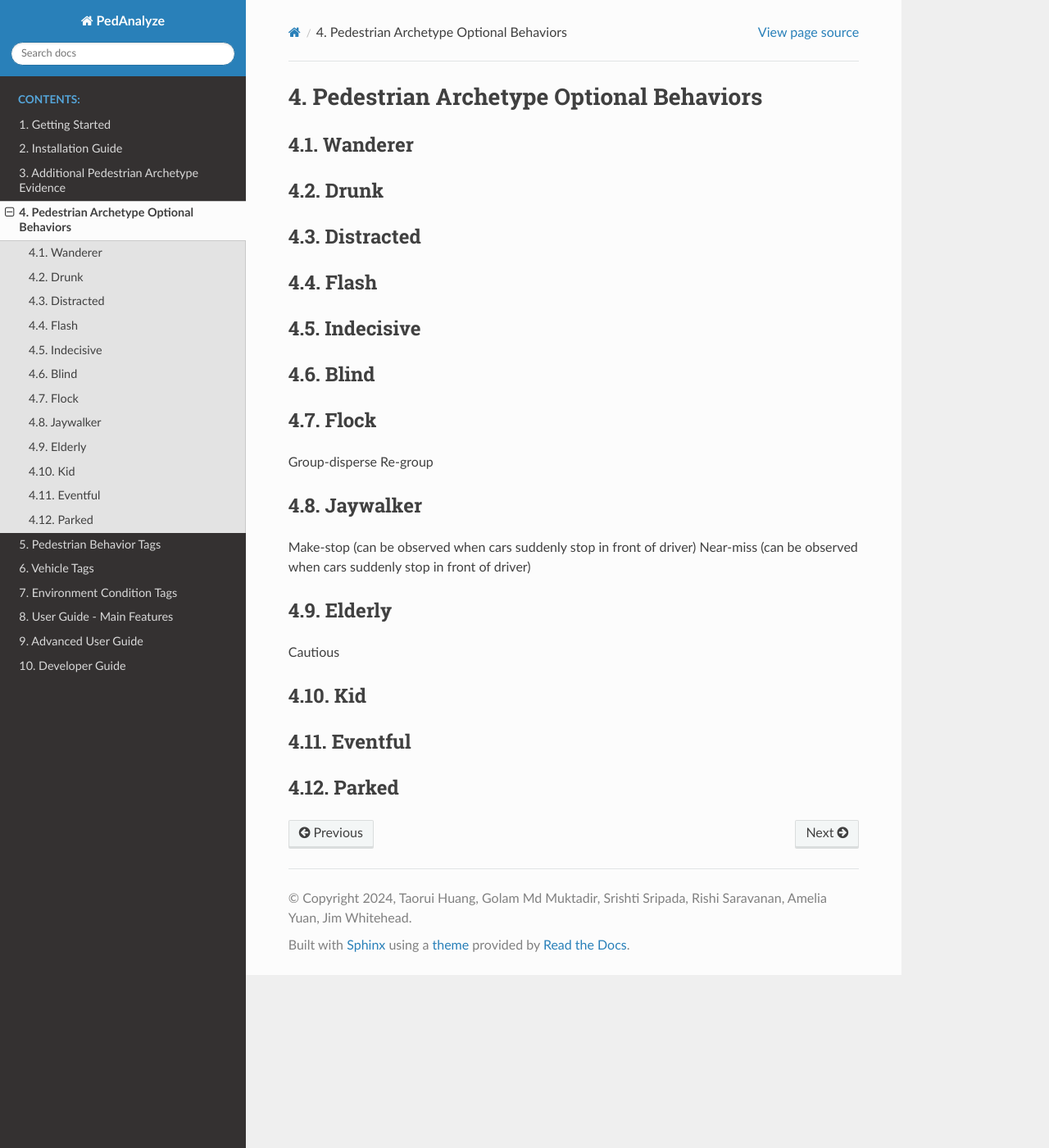
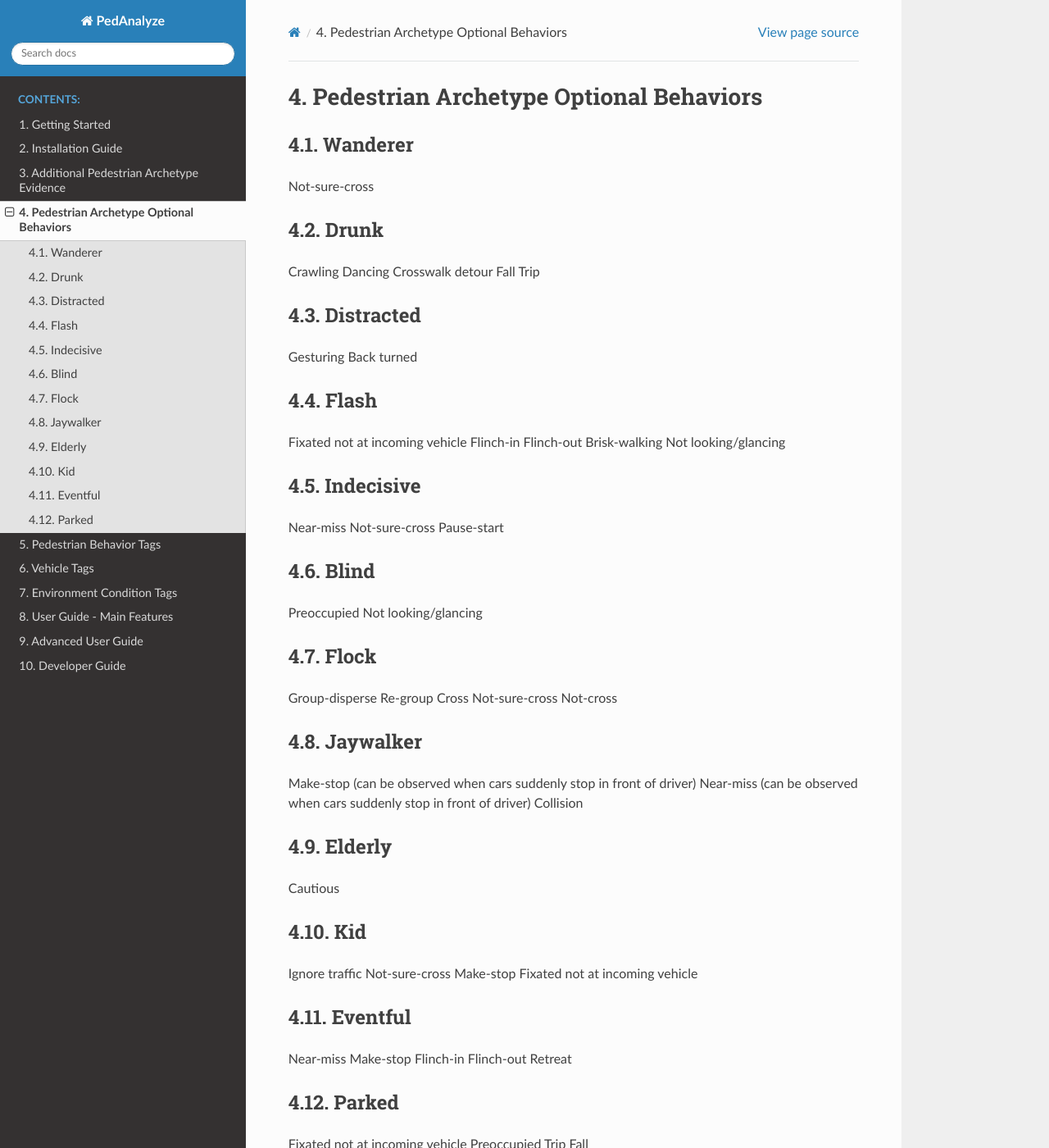
Before and after one commit to AugmentedDesignLab/ped-behavior-annotator, a Sphinx documentation site: the page built from docs/source/pedestrian-archetype-optional-behaviors.md, in a window 1280 px wide and 1400 px high. Shown: the whole window at 82% size. Built offline with Sphinx 7.4.7 and the Read the Docs theme 3.1.0, drawn with Linux system fonts in a browser that asks for light colours.

Commit message:
Added optional archetype behaviors and new pedestrian behavior tags

```diff
--- a/docs/source/pedestrian-archetype-optional-behaviors.md
+++ b/docs/source/pedestrian-archetype-optional-behaviors.md
@@ -1,36 +1,65 @@
 # Pedestrian Archetype Optional Behaviors
 
 ## Wanderer
-
+Not-sure-cross
 
 ## Drunk
-
+Crawling
+Dancing
+Crosswalk detour
+Fall
+Trip
 
 ## Distracted
-
+Gesturing
+Back turned
 
 ## Flash
-
+Fixated not at incoming vehicle
+Flinch-in
+Flinch-out
+Brisk-walking
+Not looking/glancing
 
 ## Indecisive
-
+Near-miss
+Not-sure-cross
+Pause-start
 
 ## Blind
-
+Preoccupied
+Not looking/glancing
 
 ## Flock
 Group-disperse
 Re-group
+Cross
+Not-sure-cross
+Not-cross
 
 ## Jaywalker
 Make-stop (can be observed when cars suddenly stop in front of driver)
 Near-miss (can be observed when cars suddenly stop in front of driver)
+Collision
 
 ## Elderly
 Cautious
 
 ## Kid
+Ignore traffic
+Not-sure-cross
+Make-stop
+Fixated not at incoming vehicle
 
 ## Eventful
+Near-miss
+Make-stop
+Flinch-in
+Flinch-out
+Retreat
 
 ## Parked
+Fixated not at incoming vehicle
+Preoccupied
+Trip
+Fall
```
Also changed, not shown: docs/source/pedestrian-behavior-tags.md (+7 -1 lines).
